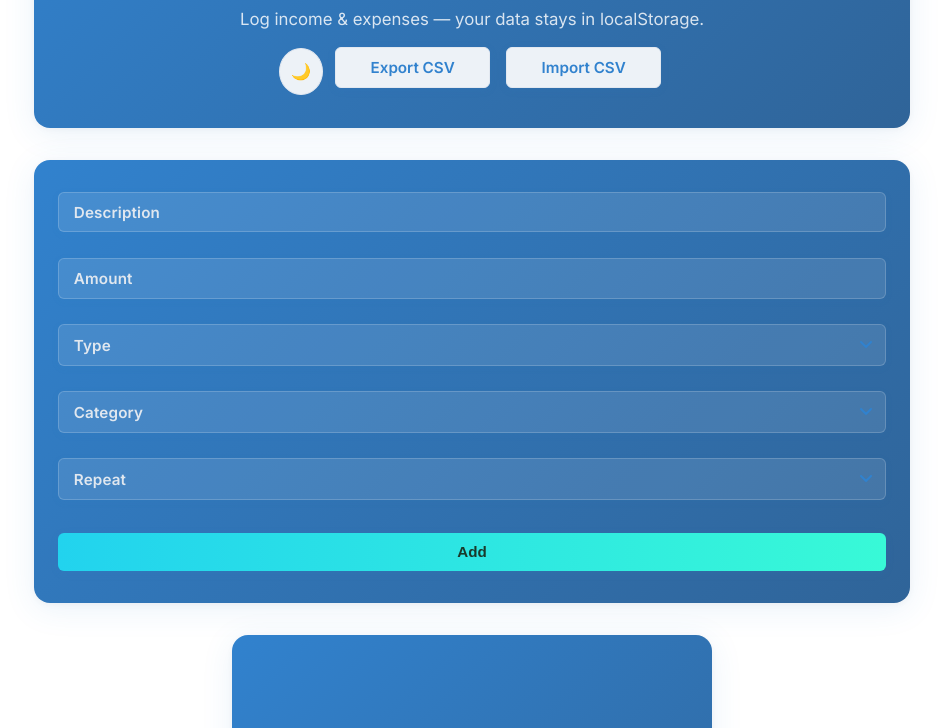
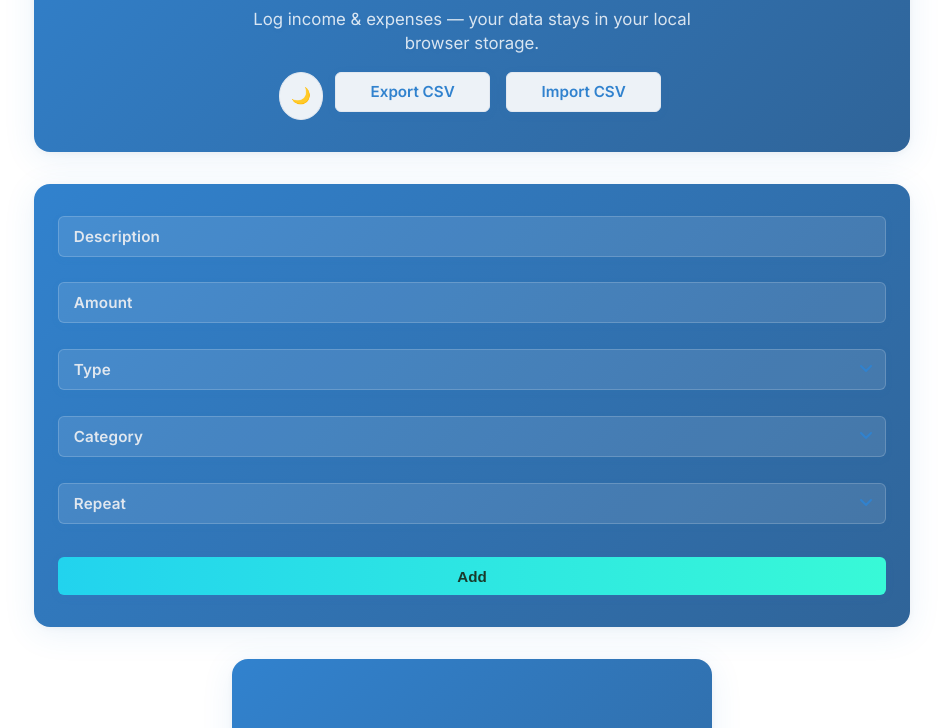
Before and after one commit to alvingoeson/budget-tracker, a website: page index.html in a window 1280 px wide. Shown: the part 199-927 px from the top of the page, without its empty margins (168-1111 px from the left). Drawn offline with nearby package versions, Linux system fonts and the light colour scheme.

Commit message:
current as of 7/19/25

```diff
--- a/index.html
+++ b/index.html
@@ -25,7 +25,7 @@
         </svg>
       </span>
       <h1>Budget <span class="gradient-text">Tracker</span></h1>
-      <p>Log income &amp; expenses — your data stays in localStorage.</p>
+      <p>Log income &amp; expenses — your data stays in your local browser storage.</p>
       <div class="header-actions">
         <button id="themeToggle" aria-label="Toggle dark mode">🌙</button>
         <button id="exportBtn">Export CSV</button>
```
